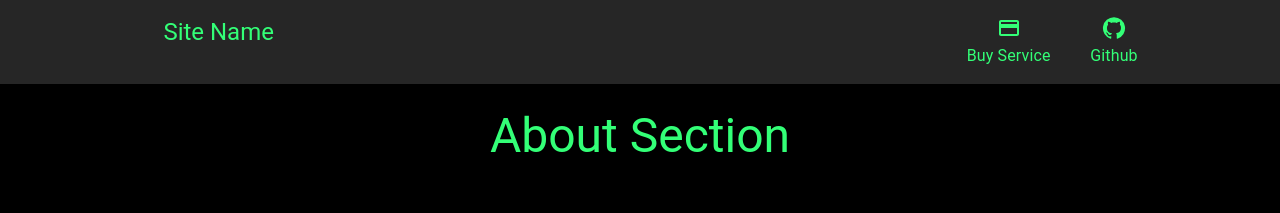
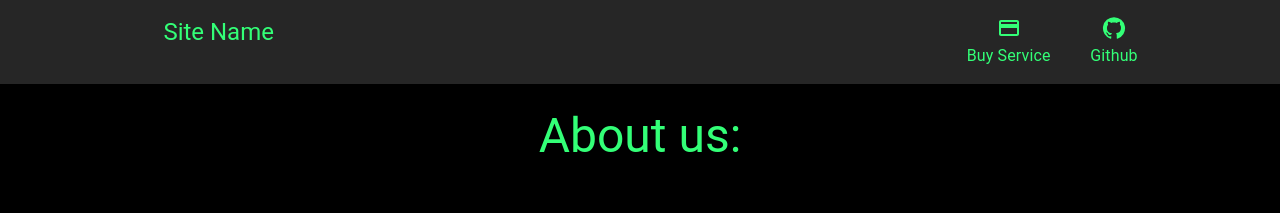
Before and after one commit to Thirteenhelens/V_Bot_Site, a React (Create React App) app: page / in a window 1280 px wide. Shown: the top 213 px of the page. Built offline with nearby package versions, Linux system fonts and the light colour scheme.

Commit message:
Changed about section title

```diff
--- a/src/components/About/About.jsx
+++ b/src/components/About/About.jsx
@@ -8,7 +8,7 @@ function About() {
       <Grid container>
         {/* Start of container */}
         <Grid item xs={12} sx={{ p: 1, textAlign: "center" }}>
-          <Typography variant="h3">About Section</Typography>
+          <Typography variant="h3">About us:</Typography>
         </Grid>
         {/* End Grid Item #1 */}
         <Grid item xs={12} md={12}>
@@ -48,7 +48,7 @@ function About() {
           </Card>
         </Grid>
         {/* End of Grid Item #3 */}
-        <Grid item xs={2}></Grid>
+        <Grid item xs={2} />
         {/* End of Grid Item #4 */}
         <Grid item xs={12} md={5}>
           <Card
@@ -76,7 +76,7 @@ function About() {
                 here. I enjoy programming and cannot wait for the challenges
                 that freelancing will put forth for me. So please feel free to
                 contact me if you have any questions relating to my services and
-                I will gladly get back to you as soon as I can. Also, feel free
+                I will gladly get back to you as soon as I can. Also feel free
                 to check out my GitHub to see what other projects I’m currently
                 working on!
               </Typography>
```
